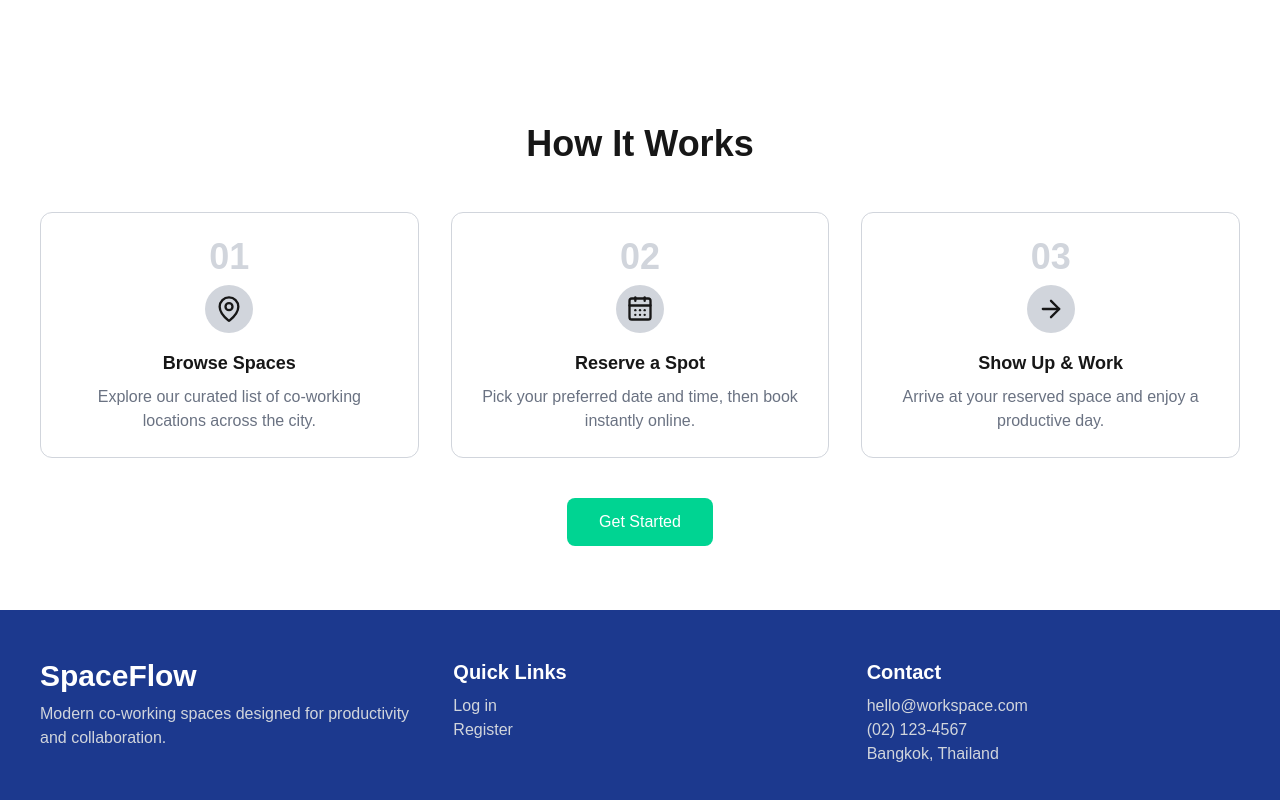
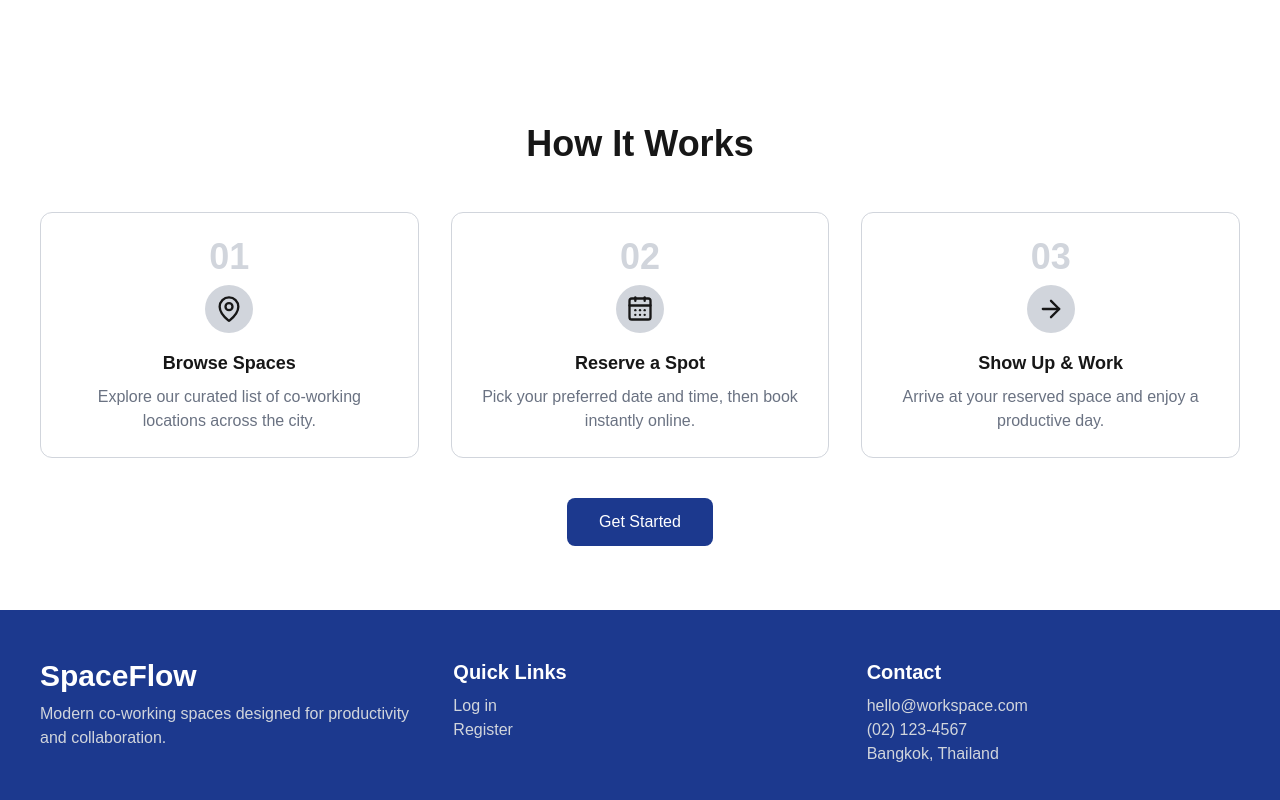
Before and after one commit to ThammanitChai/Front-project, a Next.js app: page / in a window 1280 px wide. Shown: the part 873-1673 px from the top of the page. Built offline with nearby package versions, Linux system fonts and the light colour scheme.

Commit message:
Fixed API and UI

```diff
--- a/src/app/page.tsx
+++ b/src/app/page.tsx
@@ -106,7 +106,7 @@ export default function Home() {
 
         <button
           onClick={() => router.push("/register")}
-          className="mt-10 bg-emerald-400 text-white px-8 py-3 rounded-lg"
+          className="mt-10 bg-blue-900 text-white px-8 py-3 rounded-lg"
         >
           Get Started
         </button>
```
